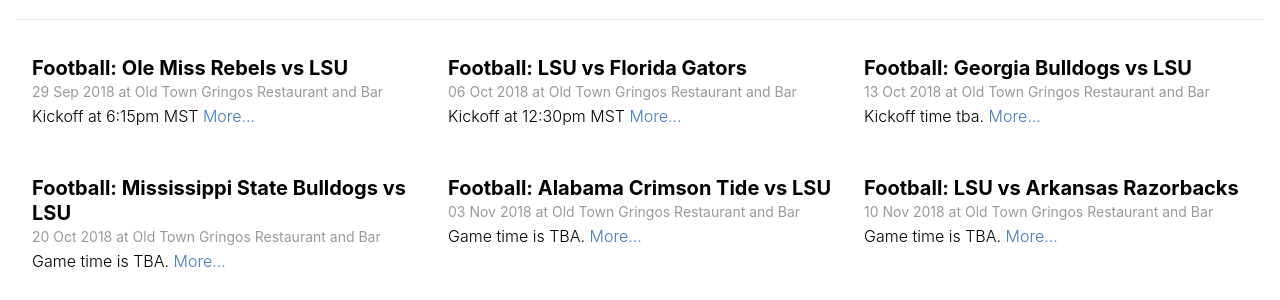
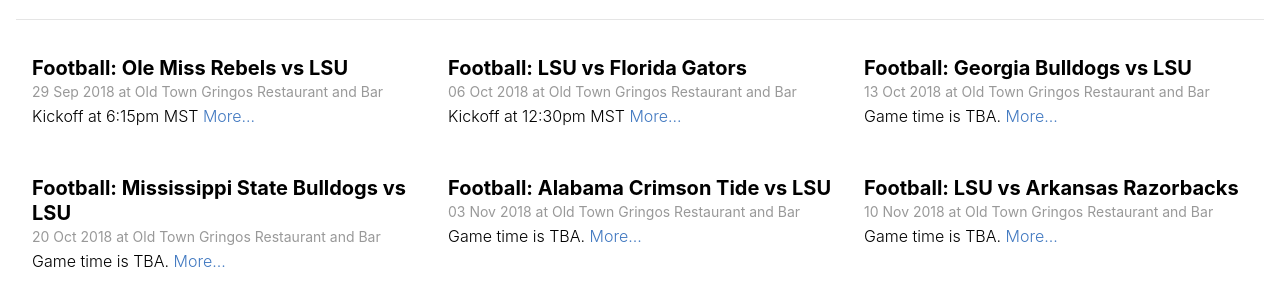
Before and after one commit to lsu-phoenix-alumni/lsu-phoenix-alumni.github.io, a Jekyll site: the page built from index.html, in a window 1280 px wide. Shown: the part 1495-1795 px from the top of the page. Built offline with Jekyll 4.4.1, drawn with Linux system fonts in a browser that asks for light colours.

Commit message:
Updated Georgia At Lsu Viewing Party At Otg

```diff
--- a/_events/georgia-at-lsu-viewing-party-at-otg.markdown
+++ b/_events/georgia-at-lsu-viewing-party-at-otg.markdown
@@ -2,7 +2,7 @@
 title: 'Football: Georgia Bulldogs vs LSU'
 date: 2018-10-13 00:00:00 Z
 position: 2
-excerpt: Kickoff time tba.
+excerpt: Game time is TBA.
 venue:
   name: Old Town Gringos Restaurant and Bar
   address: 4209 N Craftsman Ct, Scottsdale, AZ 85251
```
